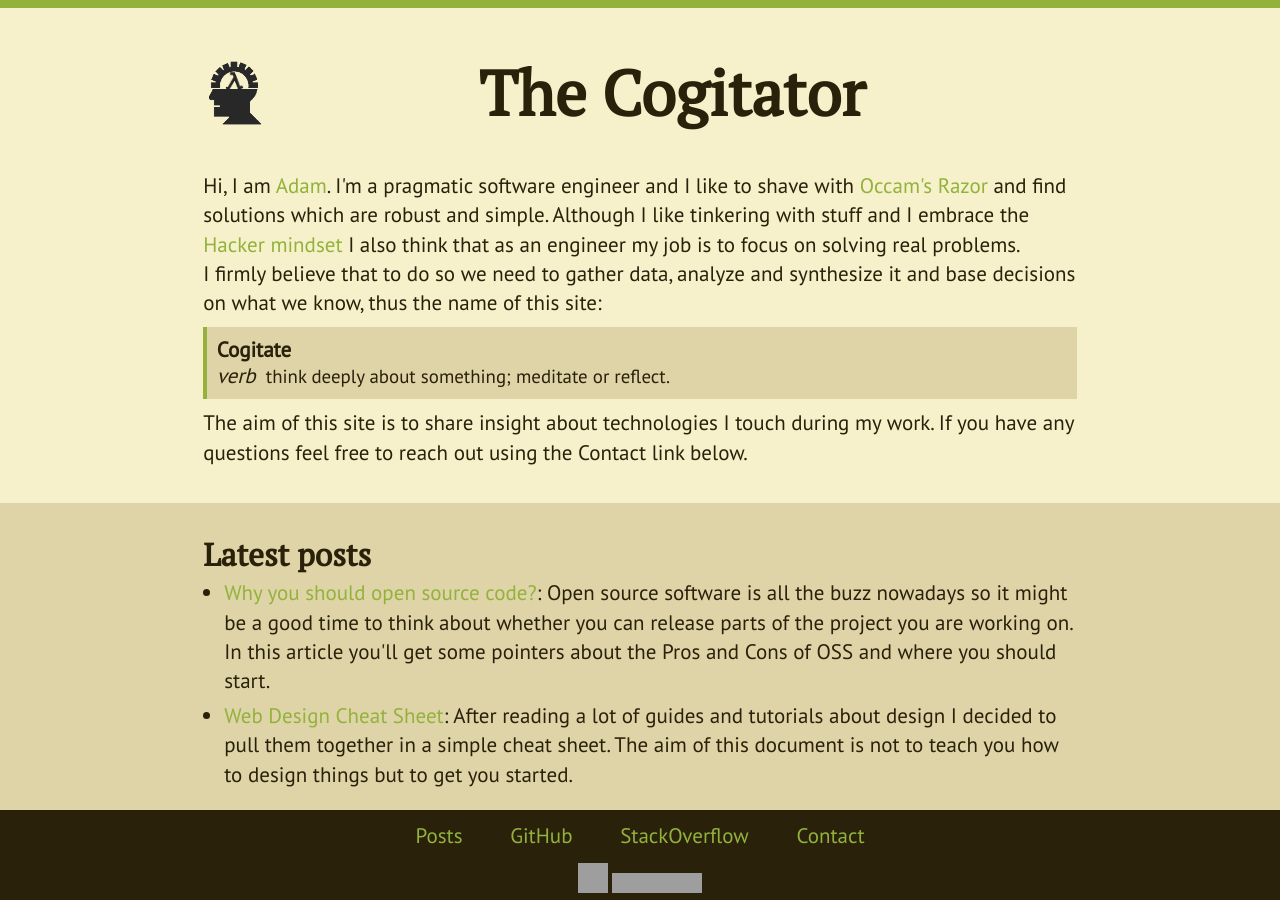
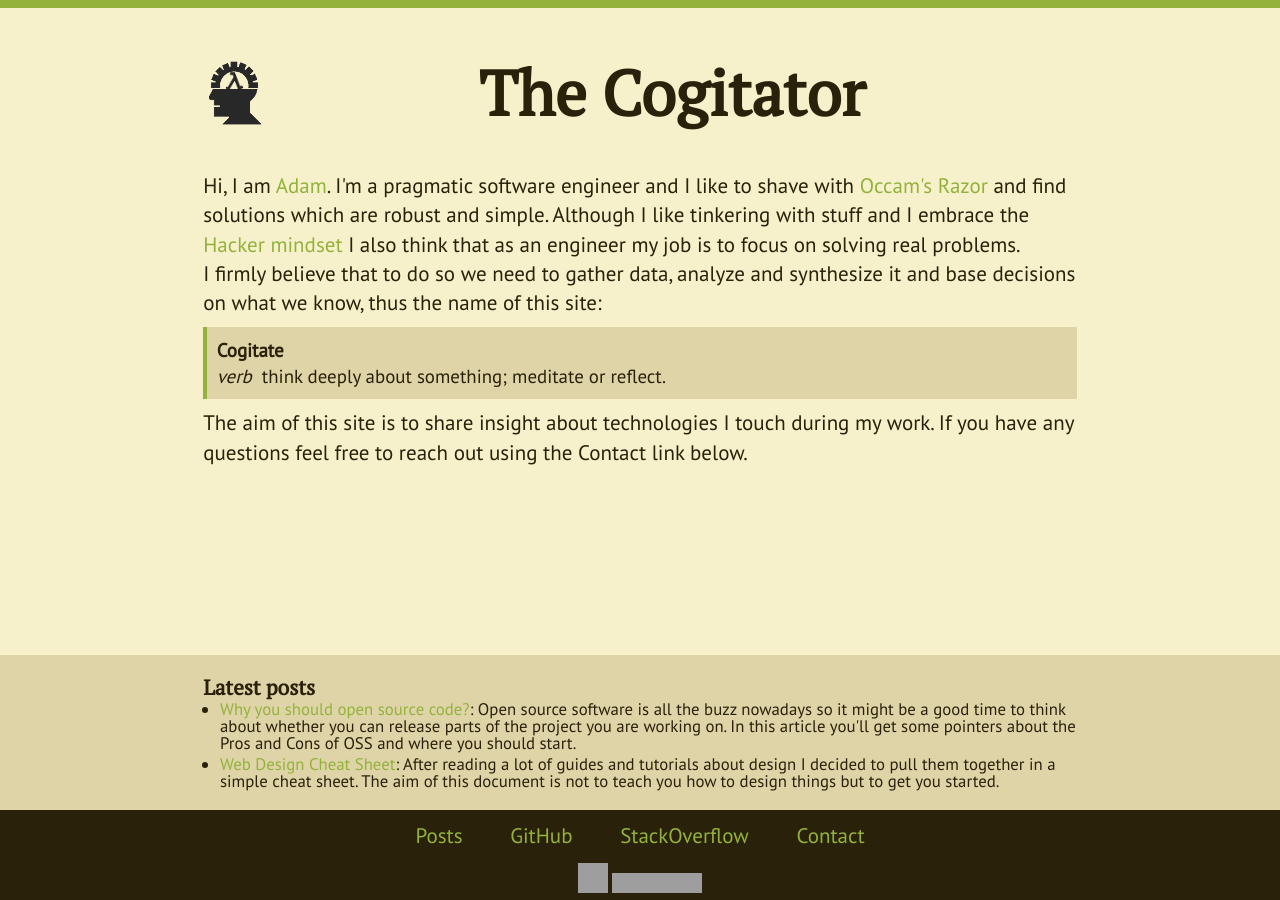
Before and after one commit to Hexworks/the-cogitator, a Jekyll site: the page built from index.html, in a window 1280 px wide. Built offline with Jekyll 4.4.1, drawn with Linux system fonts in a browser that asks for light colours; grey boxes are pictures that could not be loaded.

Commit message:
shrinking latest posts adding media for 300px+ fixing font-size problem

```diff
--- a/_includes/latest_posts.html
+++ b/_includes/latest_posts.html
@@ -1,5 +1,5 @@
-<h2>Latest posts</h2>
-<ul>
+<h4>Latest posts</h4>
+<ul id="latest-posts">
     {% for post in site.posts %}
     <li>
         <a href="{{ post.url }}">{{ post.title }}</a>:
--- a/_sass/_media.scss
+++ b/_sass/_media.scss
@@ -1,5 +1,18 @@
+@media (min-width: 300px) {
+  body {
+    font-size: 16px
+  }
+  #home {
+    width: 48px;
+    height: 48px;
+    background: url("/assets/logo_48.png");
+  }
+  header h1 {
+    padding-left: 48px;
+  }
+}
 @media (min-width: 400px) {
-  * {
+  body {
     font-size: 16px
   }
   #home {
@@ -12,7 +25,7 @@
   }
 }
 @media (min-width: 470px) {
-  * {
+  body {
     font-size: 17px
   }
   #home {
@@ -27,7 +40,7 @@
 }
 
 @media (min-width: 625px) {
-  * {
+  body {
     font-size: 18px
   }
   #home {
@@ -42,7 +55,7 @@
 }
 
 @media (min-width: 802px) {
-  * {
+  body {
     font-size: 19px
   }
   #home {
@@ -57,7 +70,7 @@
 }
 
 @media (min-width: 1003px) {
-  * {
+  body {
     font-size: 20px
   }
   #home {
@@ -72,7 +85,7 @@
 }
 
 @media (min-width: 1225px) {
-  * {
+  body {
     font-size: 21px
   }
   #home {
@@ -87,7 +100,7 @@
 }
 
 @media (min-width: 1496px) {
-  * {
+  body {
     font-size: 22px
   }
   #home {
@@ -102,7 +115,7 @@
 }
 
 @media (min-width: 1736px) {
-  * {
+  body {
     font-size: 23px
   }
   #home {
@@ -117,7 +130,7 @@
 }
 
 @media (min-width: 2025px) {
-  * {
+  body {
     font-size: 24px
   }
   #home {
--- a/css/main.scss
+++ b/css/main.scss
@@ -17,7 +17,6 @@ $header-top-spacing: 1em;
 $header-bottom-spacing: 0.1em;
 $section-spacing: 1em;
 $max-chars: 80ch;
-
 
 // colors
 
@@ -94,13 +93,15 @@ $foreground-color: #29210A;
 * {
   margin: 0;
   padding: 0;
+}
+
+body {
   font-size: 16px
 }
 
 html {
   border-top: 0.5em solid $accent-color;
   font-family: $default-font;
-  font-size: 16px
 }
 
 li {
@@ -159,11 +160,17 @@ h2 {
   padding: $header-top-spacing 0 $header-bottom-spacing 0;
 }
 
-
 h3 {
   font-family: $accent-font;
   font-size: 1.2em;
   line-height: 1.3em;
+  padding: $header-top-spacing 0 $header-bottom-spacing 0;
+}
+
+h4 {
+  font-family: $accent-font;
+  font-size: 1em;
+  line-height: 1.1em;
   padding: $header-top-spacing 0 $header-bottom-spacing 0;
 }
 
@@ -245,6 +252,11 @@ header {
   font-size: 0.8em;
 }
 
+#latest-posts {
+  font-size: 0.8em;
+  line-height: 1em;
+}
+
 #disqus {
   margin-top: $section-spacing;
 }
```
